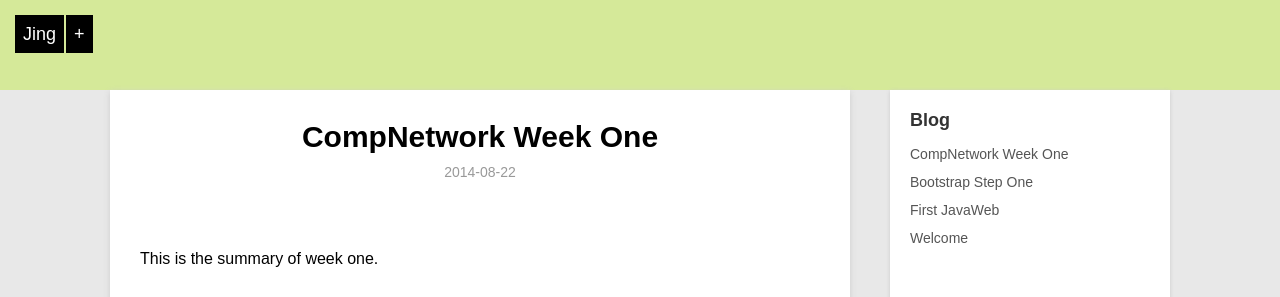
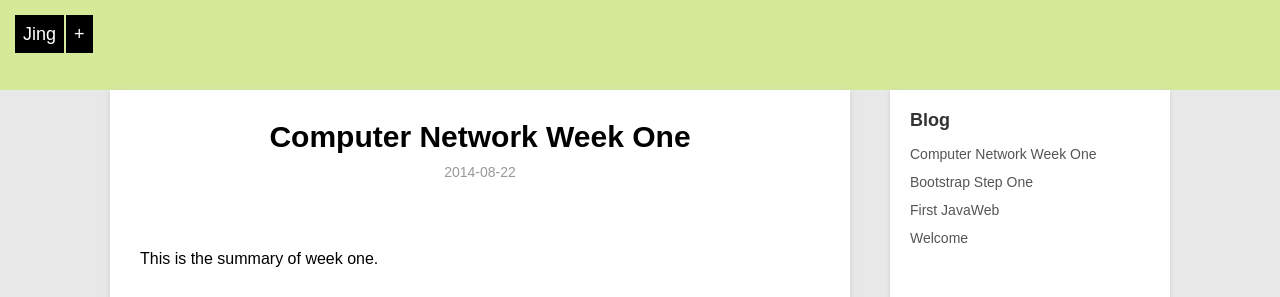
Before and after one commit to shipengfei92/startupjing.github.io, a Jekyll site: the page built from _posts/blog/2014-08-22-CompNetworkWeekOne.md, in a window 1280 px wide. Shown: the top 297 px of the page. Built offline with Jekyll 4.4.1, drawn with Linux system fonts in a browser that asks for light colours; Markdown is read by kramdown in place of the engine named in the settings.

Commit message:
posts edit

```diff
--- a/_posts/blog/2014-08-22-CompNetworkWeekOne.md
+++ b/_posts/blog/2014-08-22-CompNetworkWeekOne.md
@@ -1,6 +1,6 @@
 ---
 layout: post
-title: CompNetwork Week One
+title: Computer Network Week One
 description: Class Summary
 categories: blog
 ---
```
